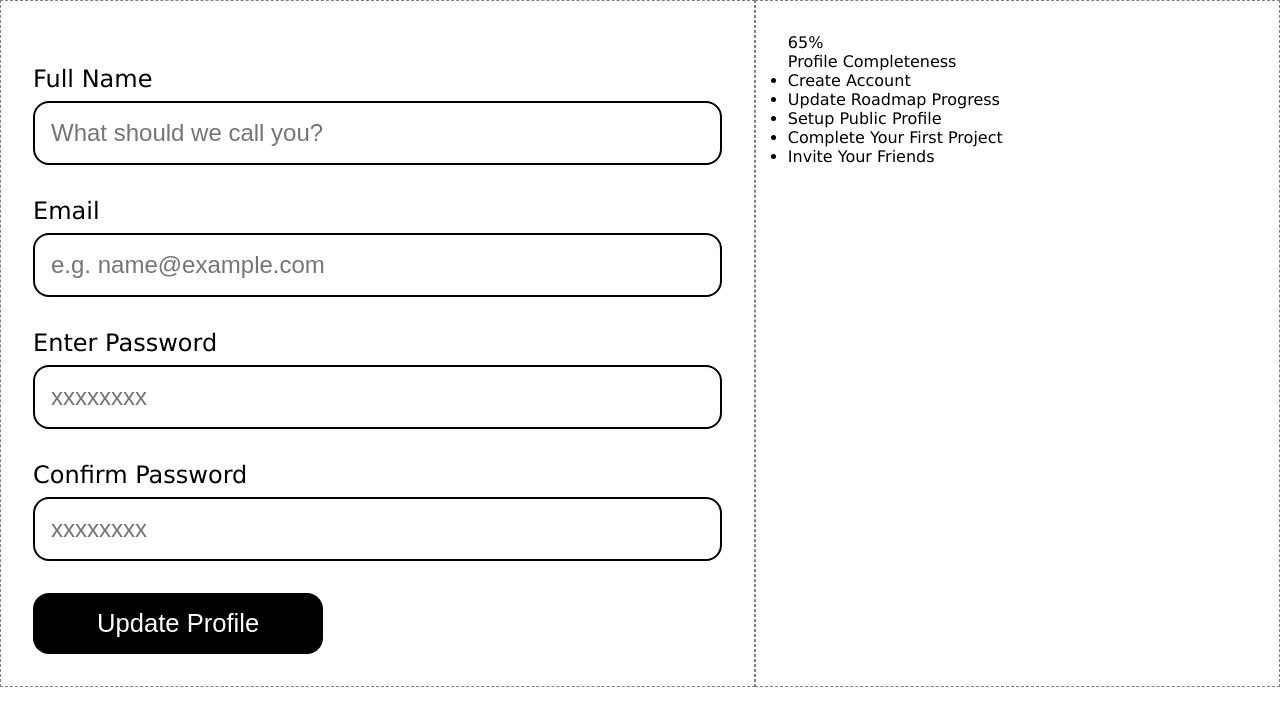
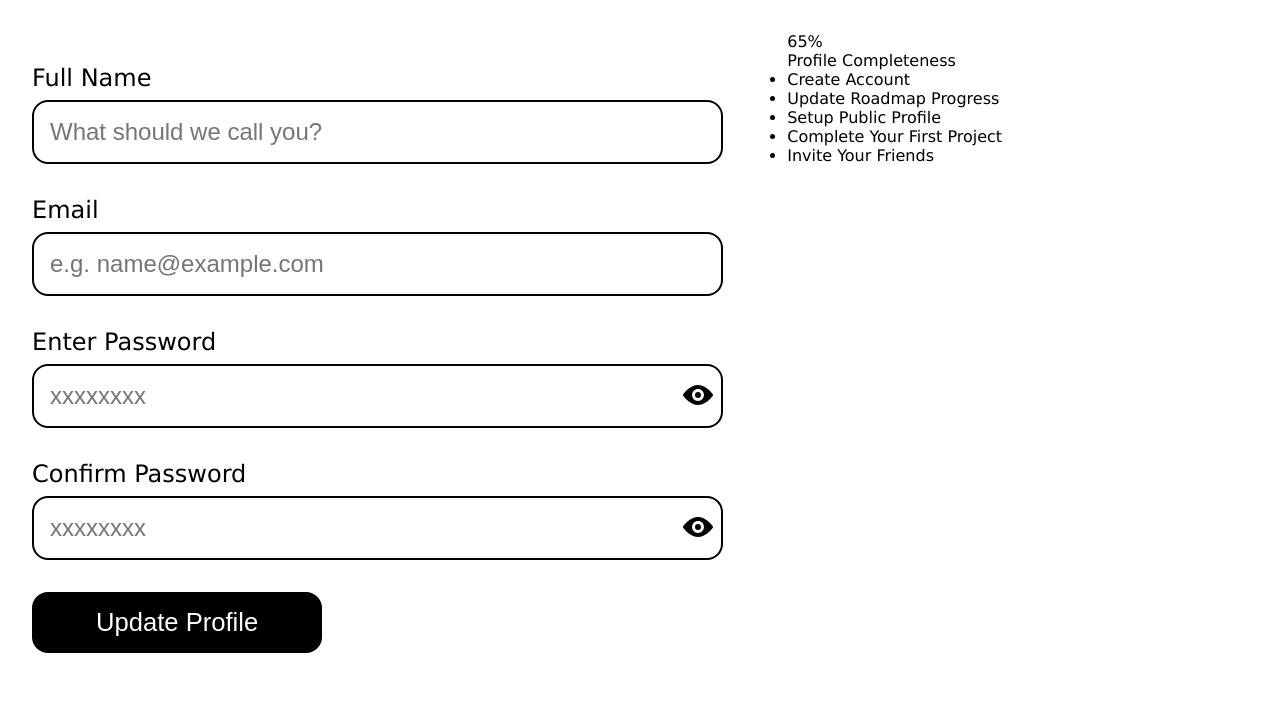
Before and after one commit to mahdi-khoshkhabar/Accessible-Form-UI, a plain HTML site: page index.html in a window 1280 px wide. Drawn offline with Linux system fonts and the light colour scheme.

Commit message:
add password visibility toggle with eye icon and update styles

```diff
--- a/index.html
+++ b/index.html
@@ -26,13 +26,22 @@
 
             <label class="label" for="password">
                 Enter Password
-                <input class="input" type="password" id="password" name="password" placeholder="xxxxxxxx">
+                <div class="password-container">
+                    <input class="input" type="password" id="password" name="password" placeholder="xxxxxxxx"
+                        maxlength="8">
+                    <button class="eye-button" type="button"><img class="eye-icon" src="./assets/icons/eye.svg"
+                            alt=""></button>
+                </div>
             </label>
 
             <label class="label" for="confirm-password">
                 Confirm Password
-                <input class="input" type="password" id="confirm-password" name="confirm-password"
-                    placeholder="xxxxxxxx">
+                <div class="password-container">
+                    <input class="input" type="password" id="confirm-password" name="confirm-password"
+                        placeholder="xxxxxxxx" maxlength="8">
+                    <button class="eye-button" type="button"><img class="eye-icon" src="./assets/icons/eye.svg"
+                            alt=""></button>
+                </div>
             </label>
 
             <input class="submit" type="submit" value="Update Profile">
--- a/style.css
+++ b/style.css
@@ -12,6 +12,11 @@ body {
     --paddings: 2rem;
     display: flex;
     flex-direction: row;
+}
+
+.form {
+    --input-border-radius: 1rem;
+    --input-border-size: 2px;
 }
 
 .label,
@@ -38,25 +43,48 @@ main>form>.submit {
     border-radius: 1rem;
 }
 
-main>form>label {
+.label {
     margin: var(--paddings) 0;
 }
 
-main>form>label>input {
+.input {
     margin: 0.5rem 0;
     padding: 1rem;
-    border-radius: 1rem;
-    border: 2px solid black;
+    border-radius: var(--input-border-radius);
+    border: var(--input-border-size) solid black;
+    text-overflow: ellipsis;
+}
+
+.input:focus {
+    border-color: red;
 }
 
 main {
     flex: 3;
-    border: 1px dashed gray;
     padding: var(--paddings);
 }
 
 aside {
     flex: 2;
-    border: 1px dashed gray;
     padding: var(--paddings);
 }
+
+.password-container {
+    position: relative;
+}
+
+.eye-icon {
+    width: 30px;
+}
+
+.eye-button {
+    position: absolute;
+    top: var(--input-border-size);
+    bottom: var(--input-border-size);
+    inset-inline-end: var(--input-border-size);
+    border-end-end-radius: var(--input-border-radius);
+    border-start-end-radius: var(--input-border-radius);
+    border: none;
+    padding: 0 0.5rem;
+    background-color: transparent;
+}
```
Also changed, not shown: assets/icons/eye.svg (added).
